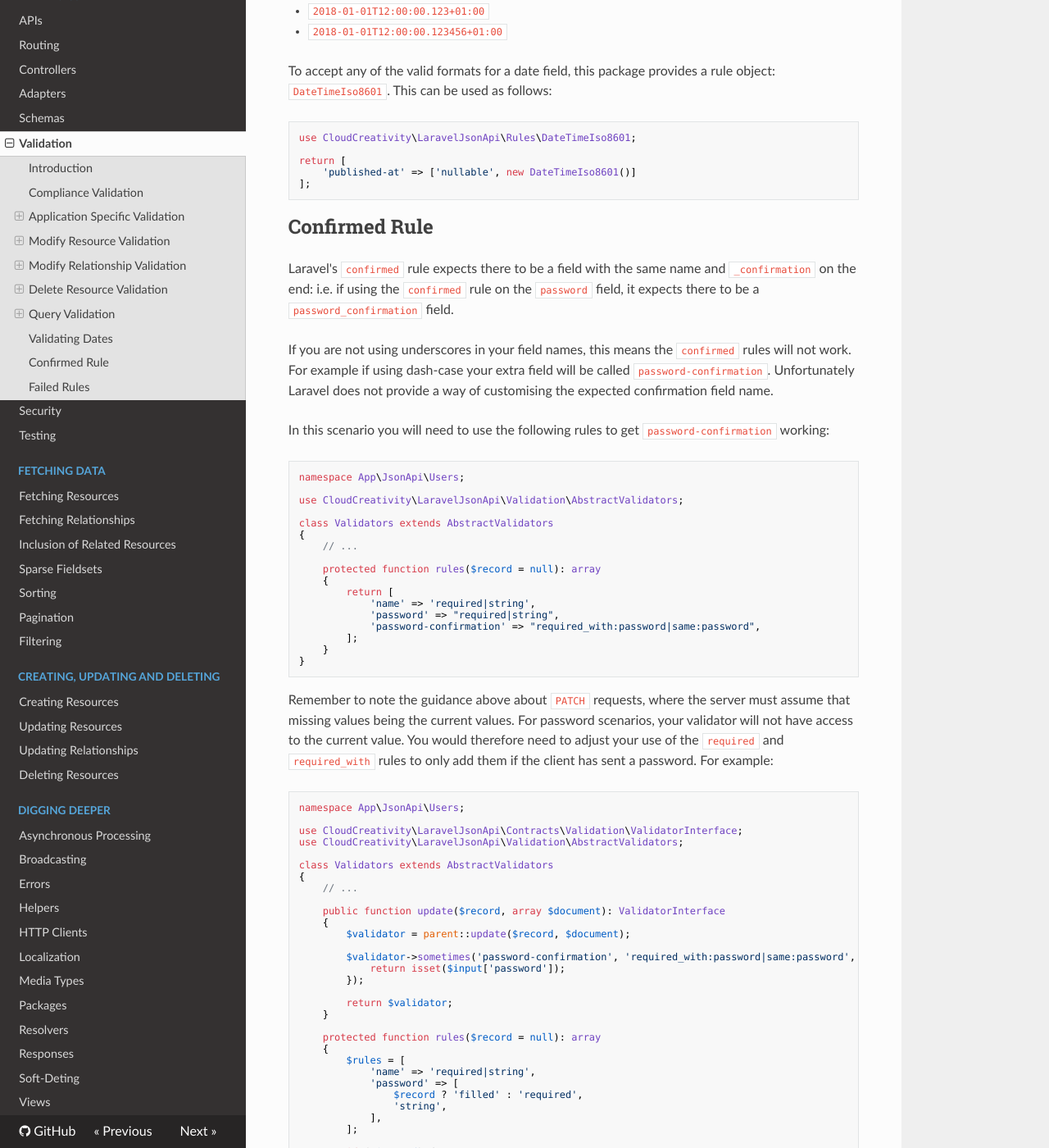
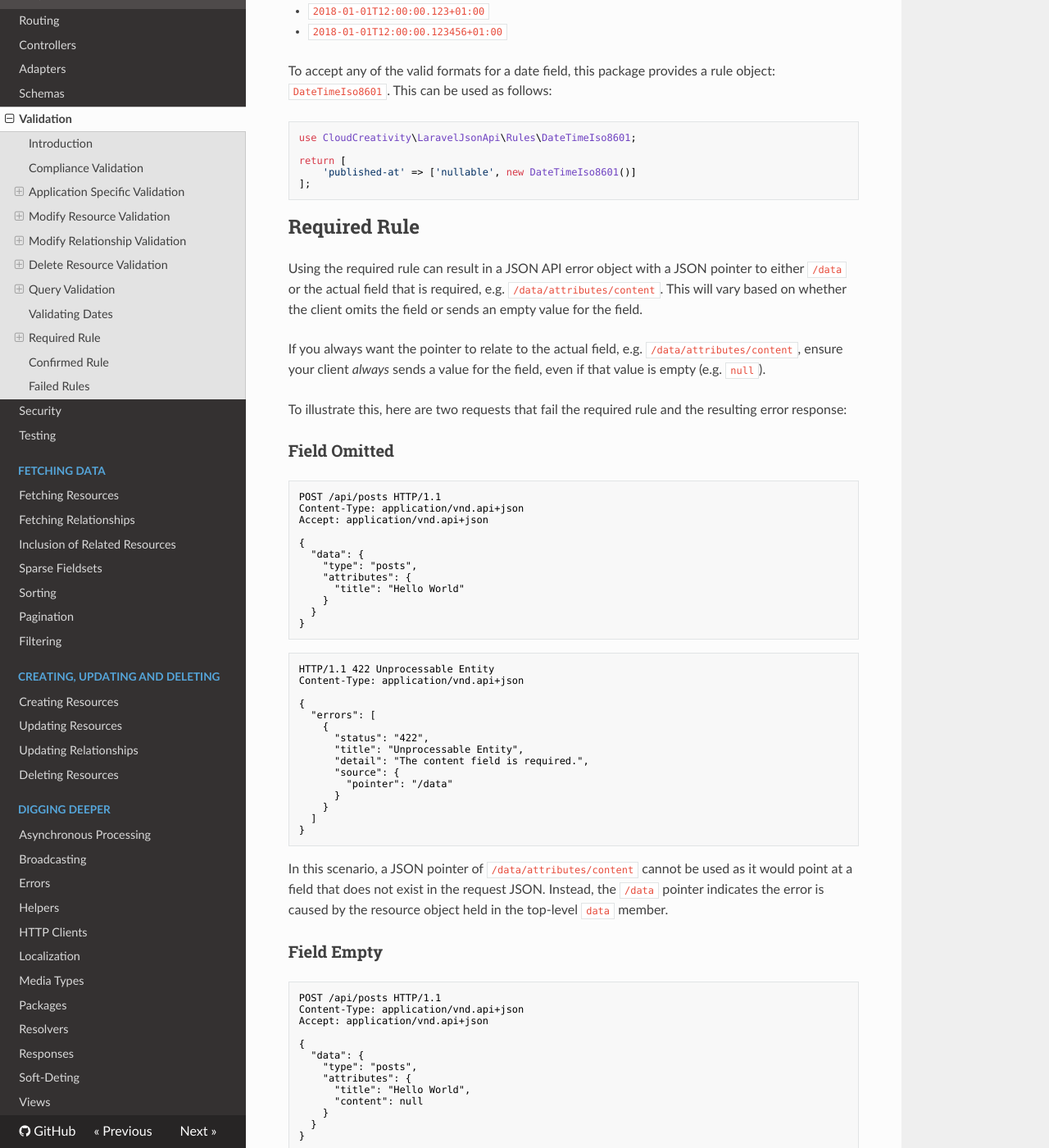
Before and after one commit to cloudcreativity/laravel-json-api, an MkDocs documentation site: the page built from docs/basics/validators.md, in a window 1280 px wide and 1400 px high, scrolled down 13888 px. Shown: the whole window at 82% size. Built offline with MkDocs 1.6.1, drawn with Linux system fonts in a browser that asks for light colours; nearby versions of some CDN libraries; old or Windows-style settings are respelled for this version of MkDocs; some of the changed text lies outside the part shown.

Commit message:
[Docs] Add instructions on the required rule JSON pointer
See #356

````diff
--- a/docs/basics/validators.md
+++ b/docs/basics/validators.md
@@ -788,6 +788,95 @@ return [
 ];
 ```
 
+## Required Rule
+
+Using the required rule can result in a JSON API error object with a JSON pointer to either `/data` or the
+actual field that is required, e.g. `/data/attributes/content`. This will vary based on whether the client
+omits the field or sends an empty value for the field.
+
+If you always want the pointer to relate to the actual field, e.g. `/data/attributes/content`, ensure
+your client *always* sends a value for the field, even if that value is empty (e.g. `null`).
+
+To illustrate this, here are two requests that fail the required rule and the resulting error response:
+
+### Field Omitted
+
+```http
+POST /api/posts HTTP/1.1
+Content-Type: application/vnd.api+json
+Accept: application/vnd.api+json
+
+{
+  "data": {
+    "type": "posts",
+    "attributes": {
+      "title": "Hello World"
+    }
+  }
+}
+```
+
+```http
+HTTP/1.1 422 Unprocessable Entity
+Content-Type: application/vnd.api+json
+
+{
+  "errors": [
+    {
+      "status": "422",
+      "title": "Unprocessable Entity",
+      "detail": "The content field is required.",
+      "source": {
+        "pointer": "/data"
+      }
+    }
+  ]
+}
+```
+
+In this scenario, a JSON pointer of `/data/attributes/content` cannot be used as it would point at a field
+that does not exist in the request JSON. Instead, the `/data` pointer indicates the error is caused by the
+resource object held in the top-level `data` member.
+
+### Field Empty
+
+```http
+POST /api/posts HTTP/1.1
+Content-Type: application/vnd.api+json
+Accept: application/vnd.api+json
+
+{
+  "data": {
+    "type": "posts",
+    "attributes": {
+      "title": "Hello World",
+      "content": null
+    }
+  }
+}
+```
+
+```http
+HTTP/1.1 422 Unprocessable Entity
+Content-Type: application/vnd.api+json
+
+{
+  "errors": [
+    {
+      "status": "422",
+      "title": "Unprocessable Entity",
+      "detail": "The content field is required.",
+      "source": {
+        "pointer": "/data/attributes/content"
+      }
+    }
+  ]
+}
+```
+
+In this scenario, the pointer can be `/data/attributes/content` as the field actually exists in the request
+JSON.
+
 ## Confirmed Rule
 
 Laravel's `confirmed` rule expects there to be a field with the same name and `_confirmation` on the end: i.e.
````
